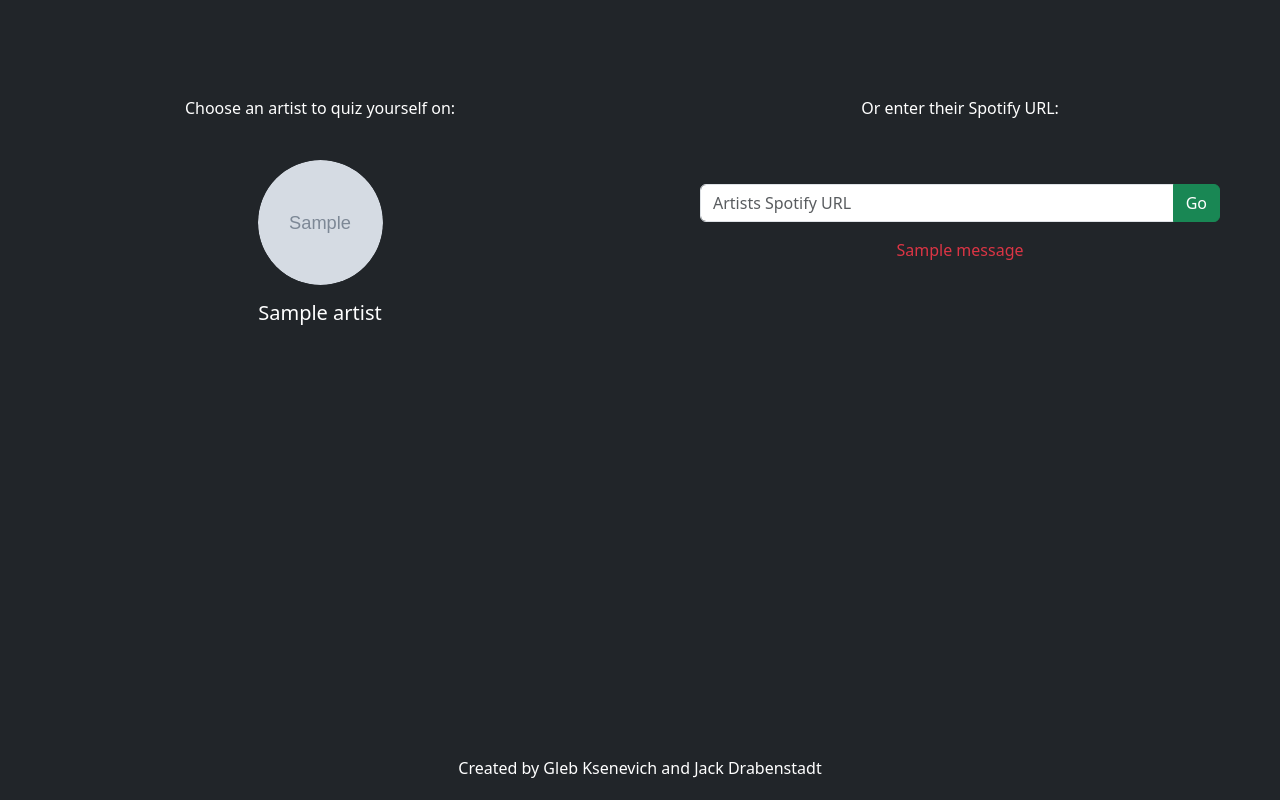
After one commit to glebksenevichh/qqs, a Flask app: template templates/select.html in a window 1280 px wide. The commit adds this page. Run offline with Flask 3, Linux system fonts and the light colour scheme; the template is opened without the code that fills it: most values are stand-ins (such as "Sample title", 1, 10 or a date in 2020); grey boxes marked "Sample" are stand-in pictures; one stand-in notice (Sample message) is shown.

Commit message:
rework front end

```diff
--- a/app.py
+++ b/app.py
@@ -5,7 +5,7 @@ import time
 import os
 import spotipy
 from spotipy.oauth2 import SpotifyOAuth
-from flask import Flask, request, url_for, session, redirect, render_template
+from flask import Flask, request, url_for, session, redirect, render_template, flash
 
 # initialize Flask app
 app = Flask(__name__)
@@ -45,28 +45,51 @@ def redirect_page():
     # redirect the user to the quiz_selection route
     return redirect(url_for('quiz_selection',_external=True))
 
-# route to save the Discover Weekly songs to a playlist
+ # route to save the Discover Weekly songs to a playlist
 @app.route('/quizSelection')
 def quiz_selection():
 
     top_artists = get_top_artists()
 
-    return render_template('quiz_select.html', top_artists=top_artists)
-   # Get user's top 5 most listened to artists from medium_term
-   # Strip the JSON down to just artist, image, and ID
-   # return JSON
+    return render_template('select.html', top_artists=top_artists)
 
-#   tbd
-#   arguments:
-#   id = spotify artist id
-@app.route('/quiz/<string:id>', methods=['GET','POST'])
-def quiz(id):
-    if request.method == 'POST':
-        id = request.form['artist_url']
+@app.route('/quiz_redirect/<string:artist_id>')
+def quiz_redirect(artist_id):
+
+    # Check for valid input
+    artist_id_valid = is_valid_artist(artist_id)
+
+    if artist_id_valid:
+        return artist_id
     else:
-        id = id
+        flash('Invalid URL. Please input a valid Spotify Artist URL.')  # Flash a message
+        return redirect(url_for('quiz_selection'))  # Redirect to the quiz_selection route
 
-    return id
+# uses spotify to check if the argument is a valid spotify artist id
+def is_valid_artist(artist_id):
+    try:
+        # get the token info from the session
+        token_info = get_token()
+    except:
+        # if the token info is not found, redirect the user to the login route
+        print('User not logged in')
+        return redirect("/")
+
+    sp = spotipy.Spotify(auth=token_info['access_token'])
+
+    try:
+        # Attempt to retrieve information about the artist
+        artist_info = sp.artist(artist_id)
+        if artist_info:
+            print(f"Artist ID {artist_id} is valid. Artist name: {artist_info['name']}")
+            return True
+    except spotipy.SpotifyException as e:
+        # Handle exceptions (e.g., invalid artist ID)
+        print(f"Error: {e}")
+
+    print(f"Artist ID {artist_id} is not valid.")
+    return False
+
 
 # function to get the token info from the session
 def get_token():
--- a/templates/base.html
+++ b/templates/base.html
@@ -1,23 +1,16 @@
 <!DOCTYPE html>
 <html>
-  <link rel="stylesheet" type="text/css" href="/static/style.css" />
   <link
     rel="stylesheet"
     href="https://cdn.jsdelivr.net/npm/bootstrap@5.3.0/dist/css/bootstrap.min.css"
   />
   <head>
-    <title>{% block title %}Default Title{% endblock %}</title>
+    <title>{% block title %}Queue Q's{% endblock %}</title>
   </head>
-  <body>
-    <header>
-      <nav>
-        <!-- Common navigation menu goes here -->
-      </nav>
-    </header>
+  <body class="bg-dark text-white">
+    {% block content %}{% endblock %}
 
-    <main>{% block content %}{% endblock %}</main>
-
-    <footer>
+    <footer class="fixed-bottom bg-dark text-white text-center p-1">
       <!-- Common footer content goes here -->
       <p>Created by Gleb Ksenevich and Jack Drabenstadt</p>
     </footer>
--- /dev/null
+++ b/templates/select.html
@@ -0,0 +1,111 @@
+{% extends "base.html" %}{% block title %}Queue Q's{% endblock %} {% block
+content %}
+<style>
+  .image-cropper {
+    width: 125px; /* Adjust this value as needed */
+    height: 125px; /* Adjust this value as needed */
+    overflow: hidden;
+    border-radius: 50%; /* To create a circular cropping effect */
+    margin: 0 auto; /* Center the container horizontally */
+  }
+
+  .artist-pic {
+    width: 100%; /* Make sure the image fills the container */
+    height: 100%; /* Make sure the image fills the container */
+    object-fit: cover; /* Preserve aspect ratio, covering the entire container */
+    border-radius: 50%; /* Ensure the image is also circular within the container */
+  }
+</style>
+<div class="container-fluid mt-4 pb-5">
+  <div class="row">
+    <!--  1st column -->
+    <div class="col-md-6 mx-auto">
+      <div class="row">
+        <div class="col-md-12">
+          <div class="container mt-4 pt-5 rounded text-center">
+            <p>Choose an artist to quiz yourself on:</p>
+          </div>
+        </div>
+      </div>
+      {% for artist in top_artists %}
+      <div class="row">
+        <div class="col-md-12">
+          <a
+            href="{{ url_for('quiz_redirect', artist_id=artist.id) }}"
+            style="text-decoration: none; color: inherit"
+          >
+            <div
+              class="container clickable-container mt-4 rounded text-center"
+            >
+              <div
+                class="d-flex align-items-center justify-content-center image-cropper"
+              >
+                <img
+                  src="{{ artist.image }}"
+                  alt="{{ artist.name }}"
+                  class="img-fluid artist-pic"
+                />
+              </div>
+              <h5 class="mt-3">{{ artist.name }}</h5>
+            </div>
+          </a>
+        </div>
+      </div>
+      {% endfor %}
+    </div>
+    <!--  2nd column -->
+    <div class="col-md-6 mx-auto">
+      <div class="row">
+        <div class="col-md-12">
+          <div class="container mt-4 p-5 rounded text-center">
+            <p>Or enter their Spotify URL:</p>
+             <div class="input-group mb-3 pt-5">
+              <input
+                type="text"
+                class="form-control"
+                placeholder="Artists Spotify URL"
+                aria-label="Artists Spotify URL"
+                aria-describedby="button-addon2"
+                id="spotifyUrlInput"
+              />
+              <button class="btn btn-success" type="button" id="button-addon2">
+                Go
+              </button>
+            </div>
+            {% with messages = get_flashed_messages()%}
+              {% if messages%}
+                {% for message in messages%}
+                  <p class="text-danger">{{message}}</p>
+                {%endfor%}
+              {%endif%}
+            {%endwith%}
+            <script>
+              document
+                .getElementById("button-addon2")
+                .addEventListener("click", function () {
+                  // Get the value from the input field
+                  var spotifyUrl =
+                    document.getElementById("spotifyUrlInput").value;
+
+                  // Extract the artist ID from the Spotify URL
+                  var artistId = spotifyUrl.split("/")[4].split("?")[0];
+
+                  // Construct the URL with the extracted artist ID as the artist_id parameter
+                  var destinationUrl =
+                    "{{ url_for('quiz_redirect', artist_id='__artist_id__') }}".replace(
+                      "__artist_id__",
+                      artistId
+                    );
+
+                  // Redirect to the constructed URL
+                  window.location.href = destinationUrl;
+                });
+            </script>
+            </div>
+          </div>
+        </div>
+      </div>
+    </div>
+  </div>
+  {% endblock %}
+</div>
```
Also changed, not shown: static/style.css (deleted, +0 -56 lines), templates/home.html (+10 -10 lines), templates/quiz_select.html (deleted, +0 -38 lines), 1 other file.
